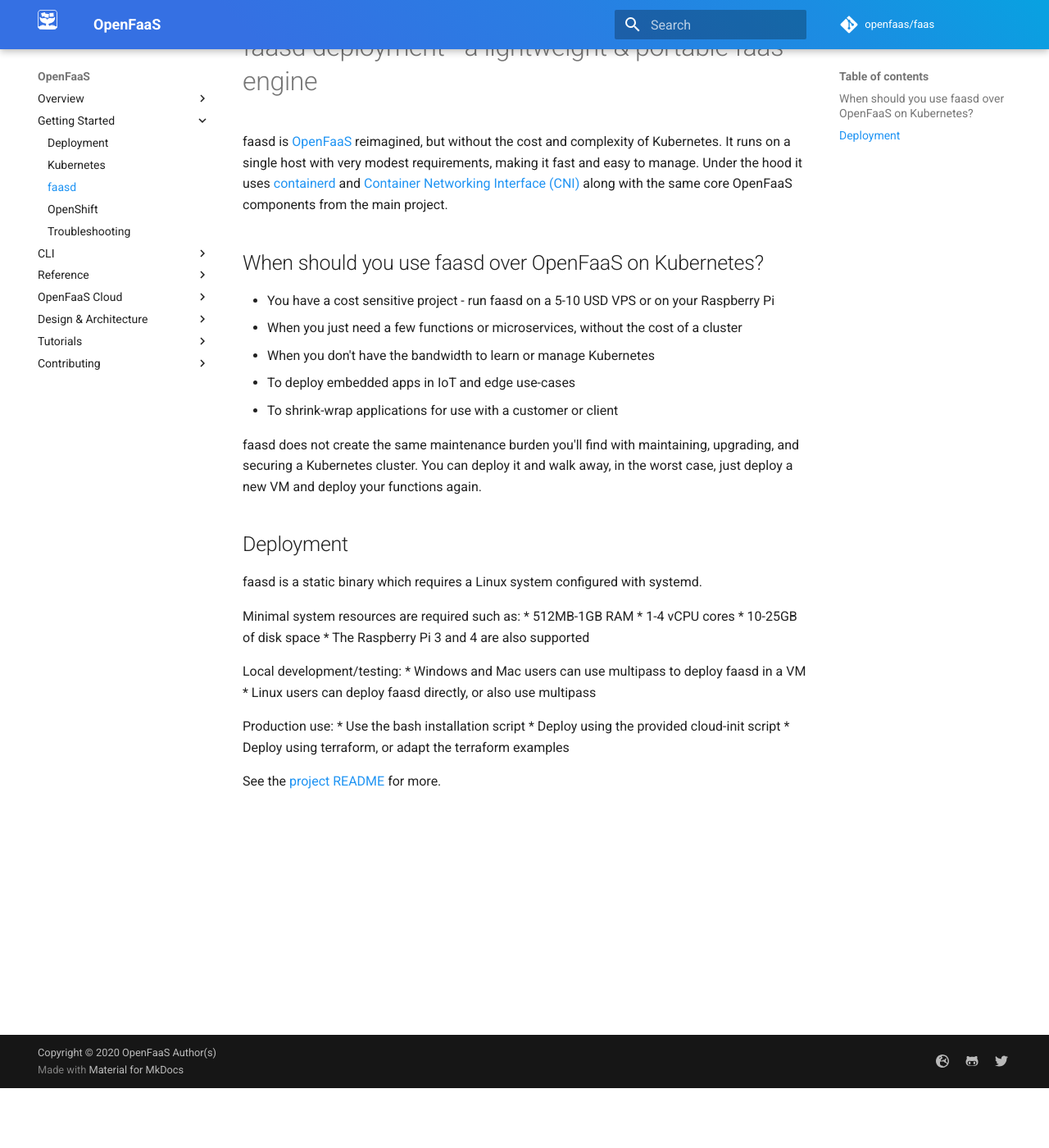
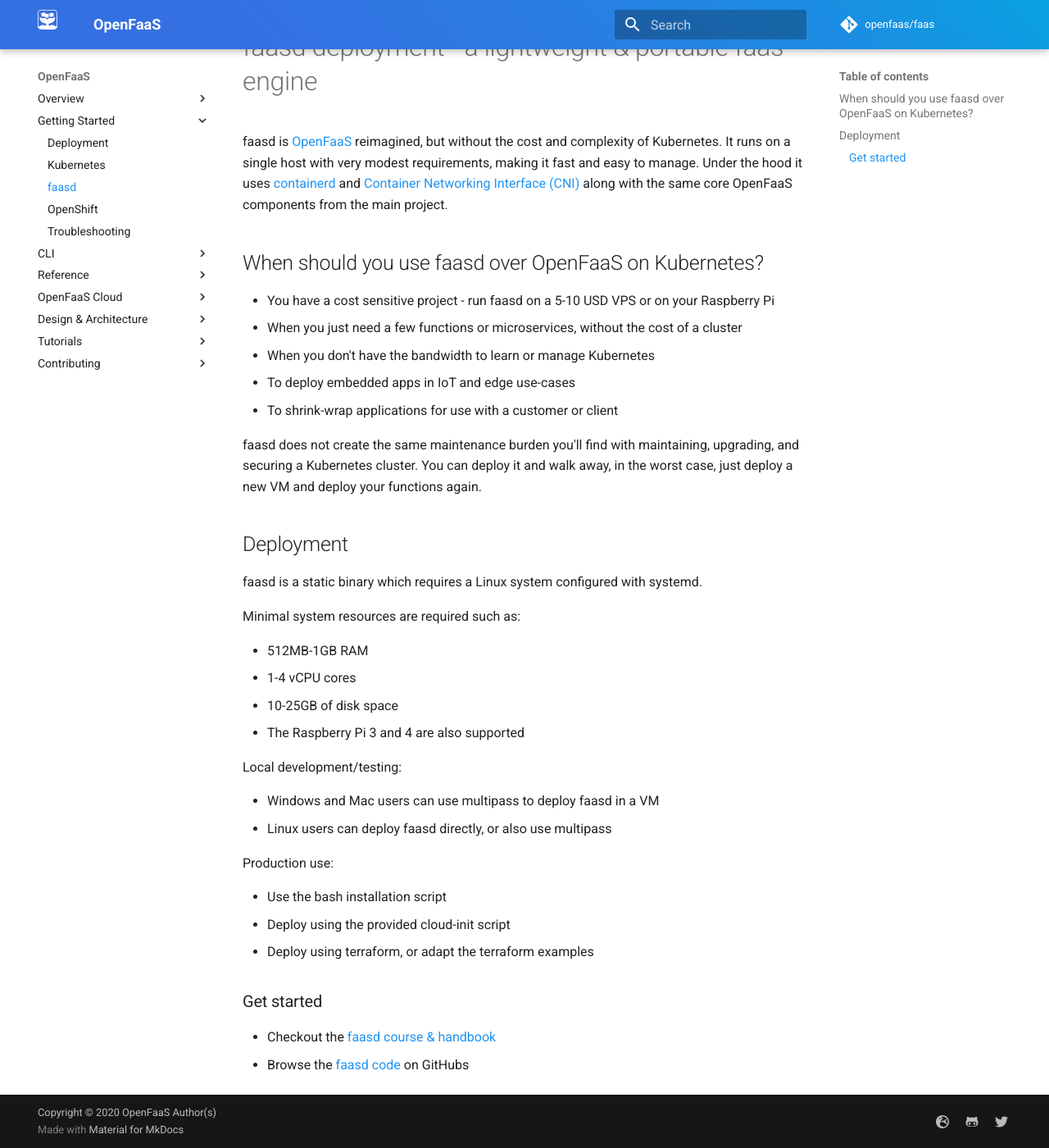
Before and after one commit to openfaas/docs, an MkDocs documentation site: the page built from docs/deployment/faasd.md, in a window 1280 px wide and 1400 px high, scrolled down 73 px. Shown: the whole window at 82% size. Built offline with MkDocs 1.6.1 and Material for MkDocs 9.7.7, drawn with Linux system fonts in a browser that asks for light colours; comment, search, counter and statistics services are not loaded.

Commit message:
Fix bullets on faasd page
Signed-off-by: Alex Ellis (OpenFaaS Ltd) <alexellis2@gmail.com>

```diff
--- a/docs/deployment/faasd.md
+++ b/docs/deployment/faasd.md
@@ -17,18 +17,24 @@ faasd does not create the same maintenance burden you'll find with maintaining,
 faasd is a static binary which requires a Linux system configured with systemd.
 
 Minimal system resources are required such as:
+
 * 512MB-1GB RAM
 * 1-4 vCPU cores
 * 10-25GB of disk space
 * The Raspberry Pi 3 and 4 are also supported
 
 Local development/testing:
+
 * Windows and Mac users can use multipass to deploy faasd in a VM
 * Linux users can deploy faasd directly, or also use multipass
 
 Production use:
+
 * Use the bash installation script
 * Deploy using the provided cloud-init script
 * Deploy using terraform, or adapt the terraform examples
 
-See the [project README](https://github.com/openfaas/faasd/) for more.
+### Get started
+
+* Checkout the [faasd course & handbook](https://gumroad.com/l/serverless-for-everyone-else)
+* Browse the [faasd code](https://github.com/openfaas/faasd/) on GitHubs
```
